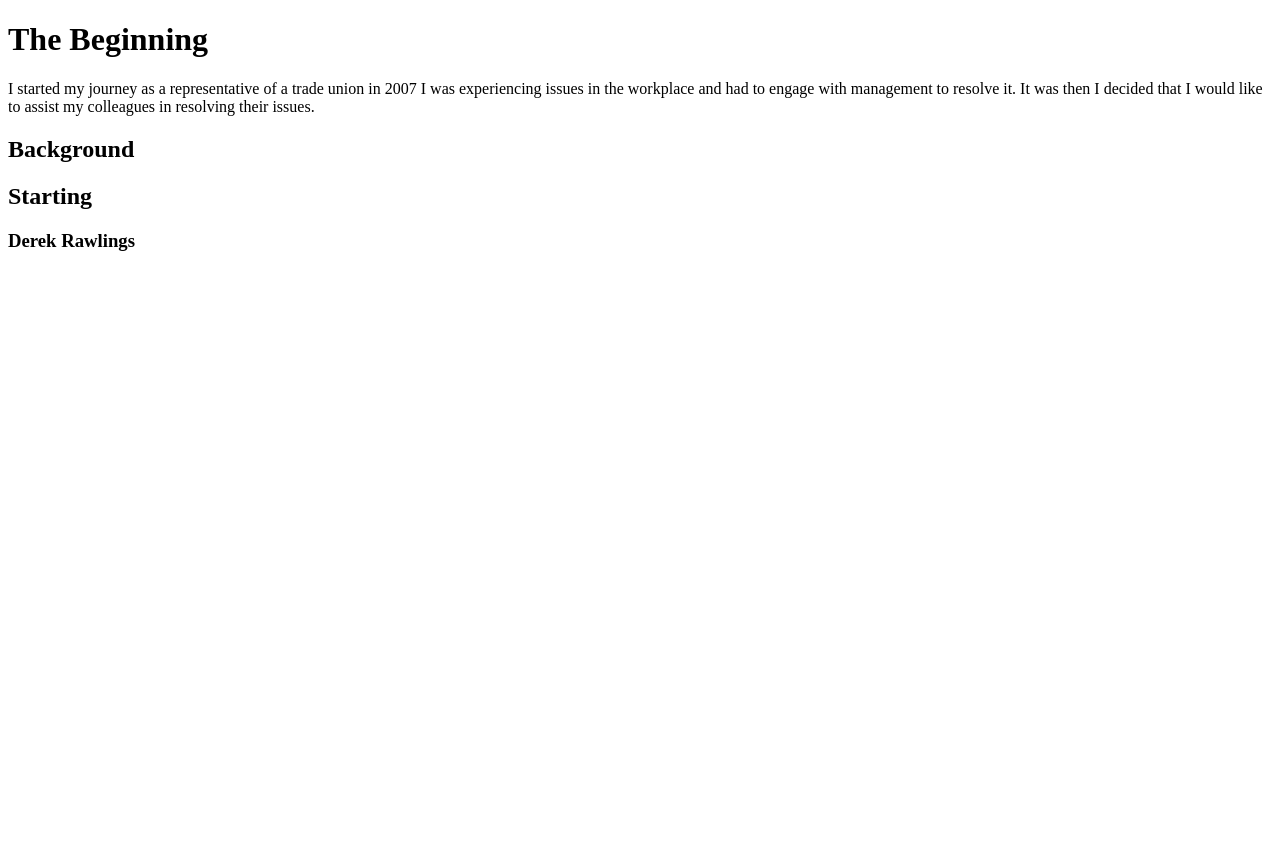
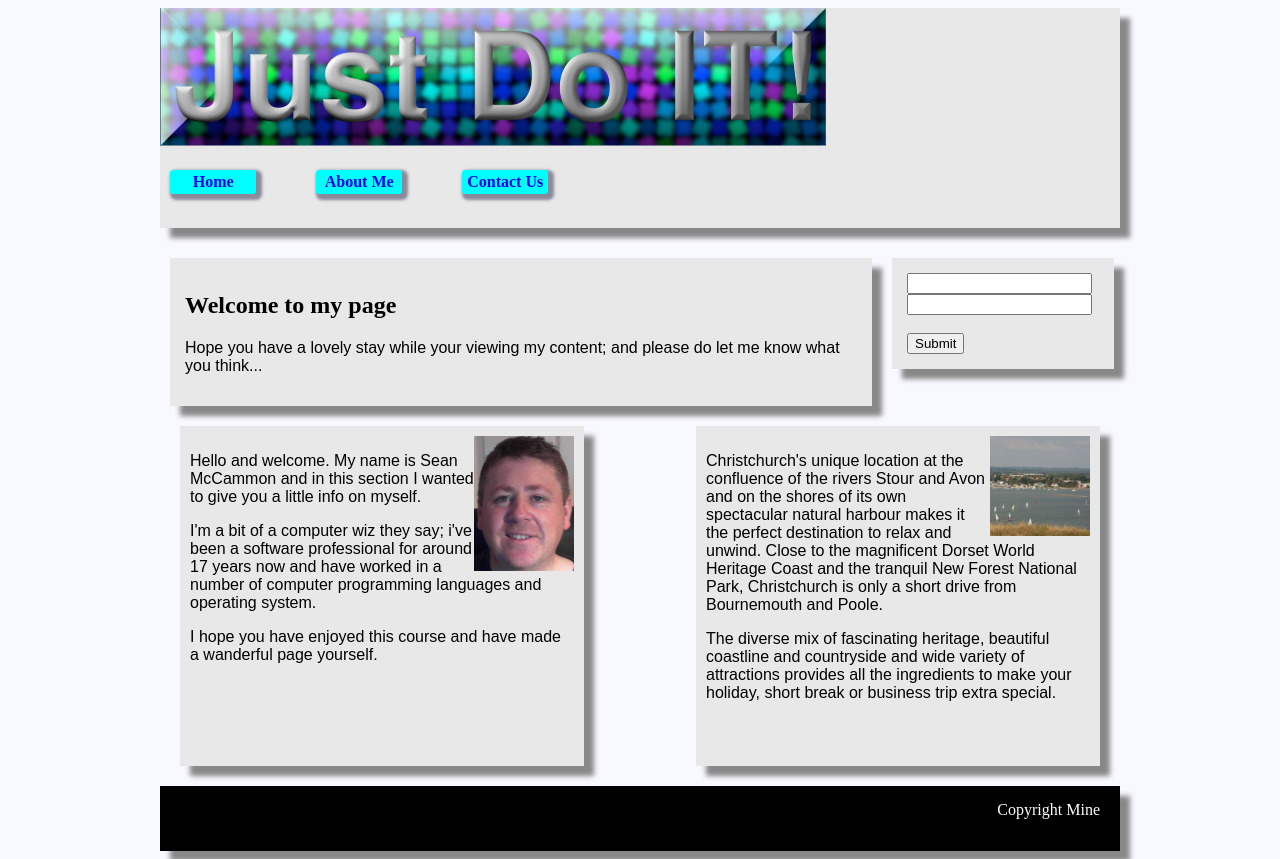
Before and after one commit to Td100/sample_website, a plain HTML site: page index.html in a window 1280 px wide. Before the commit the page ends 800 px from the top, so only its background shows below. Drawn offline with Linux system fonts and the light colour scheme.

Commit message:
Following a course Learning CSS & Html
Recreated website as part of a course of learning Html and CSS

```diff
--- a/index.html
+++ b/index.html
@@ -1,23 +1,54 @@
 <!doctype html>
 <html>
 <head>
-  <title>The Activist</title>
-  <meta charset="utf-8">
+    <meta charset="UTF-8">
+    <title>Our new webpage</title>
+    <link rel="stylesheet" type="text/css" href="styles.css">
 </head>
 <body>
+<div class="container">
+    <header>
+    <div id="logo"><a href="#"><img src="JustDoIt%20Logo.png"></a></div>
+    <ul class="nav_menu" >
+        <li><a href="index.html">Home</a></li>
+        <li><a href="about.html">About Me</a></li>
+        <li><a href="contact.html">Contact Us</a></li>
+    </ul>
+    <div class="clear"></div>
+    </header>
 
-  <h1>The Beginning</h1>
+    <section id="mainBody">
+        <div id="welcomeDiv"><h2>Welcome to my page</h2>
+            <p>Hope you have a lovely stay while your viewing my content; and please do let me know what you think...</p>
+        </div>
+        <div id="newsLetter">
+            <form action="action_page.php" method="POST">
+                <input type="text" name="Name">
+                <br>
+                <input type="email" name="Email">
+                <br><br>
+                <input type="submit" name="Submit">
+            </form>
+        </div>
 
-  <p>
-    I started my journey as a representative of a trade union in 2007
-    I was experiencing issues in the workplace and had to engage with management to resolve it. It was then I decided that I would like to assist my colleagues in resolving their issues.
-  </p>
+        <div class="clear"></div>
 
-  <h2>Background</h2>
+        <div id="leftDiv">
+            <a href="http://seanmccammon.com"><img src="Sean%20McCammon.png"></a>
+            <p>Hello and welcome. My name is Sean McCammon and in this section I wanted to give you a little info on myself.</p>
+            <p>I'm a bit of a computer wiz they say; i've been a software professional for around 17 years now and have worked in a number of computer programming languages and operating system.</p>
+            <p>I hope you have enjoyed this course and have made a wanderful page yourself.</p>
+        </div>
+        <div id="rightDiv">
+            <a href="http://www.poole.gov.uk"><img src="Harbour%201.jpg"></a>
+            <p>Christchurch's unique location at the confluence of the rivers Stour and Avon and on the shores of its own spectacular natural harbour makes it the perfect destination to relax and unwind.  Close to the magnificent Dorset World Heritage Coast and the tranquil New Forest National Park, Christchurch is only a short drive from  Bournemouth and Poole.</p>
 
-  <h2>Starting</h2>
+            <p>The diverse mix of fascinating heritage, beautiful coastline and countryside and wide variety of attractions provides all the ingredients to make your holiday, short break or business trip extra special.</p>
+        </div>
+    </section>
+    <div class="clear"></div>
 
-  <h3>Derek Rawlings</h3>
-
+    <footer>Copyright Mine</footer>
+</div>
 </body>
 </html>
--- /dev/null
+++ b/styles.css
@@ -0,0 +1,134 @@
+p {
+    font-family: "Times New Roman", Georgia, Serif;
+    font-family: Arnoldboecklin, fantasy;
+}
+
+body {
+    background-color: ghostwhite;
+}
+
+header {
+    background-color: #e8e8e8;
+    margin-bottom: 30px;
+    box-shadow: 10px 10px 5px #888888;
+    padding-bottom: 30px;
+}
+
+.container {
+    width: 960px;
+    margin: 0 auto;
+    background-color: ghostwhite;
+}
+
+#logo {
+    margin-bottom: 20px;
+}
+
+.nav_menu {
+    list-style: none;
+    margin: 0;
+    padding: 0;
+}
+
+.nav_menu li {
+    min-width: 8em;
+    float: left;
+    margin-right: 0.5em;
+    margin-left: 10px;
+    text-align: center;
+}
+
+.nav_menu li a:link,
+.nav_menu li a:visited {
+    background-color: aqua;
+    display: block;
+    padding: 0.2em;
+    text-decoration: none;
+    font-weight: bold;
+    margin: 0 0 0.2em 0;
+    -webkit-border-radius: 3px;
+    -moz-border-radius: 3px;
+    border-radius: 3px;
+    box-shadow: 3px 3px 3px 3px rgba(43, 43, 77, 0.5);
+}
+
+.nav_menu li a:hover {
+    background-color:aquamarine;
+    -webkit-transform: scale(2,2);
+    -ms-transform: scale(2,2);
+    transform: scale(2,2);
+}
+
+.nav_menu a {
+    display: block;
+    width: 80px;
+}
+
+.clear {
+    clear: both;
+}
+
+/*#mainBody {
+    background-color: grey;
+}*/
+
+#welcomeDiv {
+    background-color: #e8e8e8;
+    float: left;
+    width: 70%;
+    margin-right: 20px;
+    padding: 15px;
+    margin-left: 10px;
+    box-shadow: 10px 10px 5px #888888;
+}
+
+#newsLetter {
+    background-color: #e8e8e8;
+    float: left;
+    padding: 15px;
+    width: 20%;
+    margin-bottom: 30px;
+    box-shadow: 10px 10px 5px #888888;
+}
+
+#leftDiv {
+    background-color: #e8e8e8;
+    float: left;
+    width: 40%;
+    height: 320px;
+    padding: 10px;
+    margin: 20px;
+    box-shadow: 10px 10px 5px #888888;
+}
+
+#leftDiv img {
+    max-height 100px;
+    max-width: 100px;
+    float:right;
+}
+
+#rightDiv {
+    background-color: #e8e8e8;
+    float: right;
+    width: 40%;
+    height: 320px;
+    padding: 10px;
+    margin: 20px;
+    box-shadow: 10px 10px 5px #888888;
+}
+
+#rightDiv img {
+    max-height 100px;
+    max-width: 100px;
+    float:right;
+}
+
+footer {
+    height: 50px;
+    background-color: black;
+    color: white;
+    text-align: right;
+    padding-right: 20px;
+    padding-top: 15px;
+    box-shadow: 10px 10px 5px #888888;
+}
```
Also changed, not shown: HelloWorld.html (added, +1 -0 lines), about.html (added, +1 -0 lines), contact.html (added, +1 -0 lines), Harbour 1.jpg (added), JustDoIt Logo.png (added), Sean McCammon.png (added), 1 other file.
